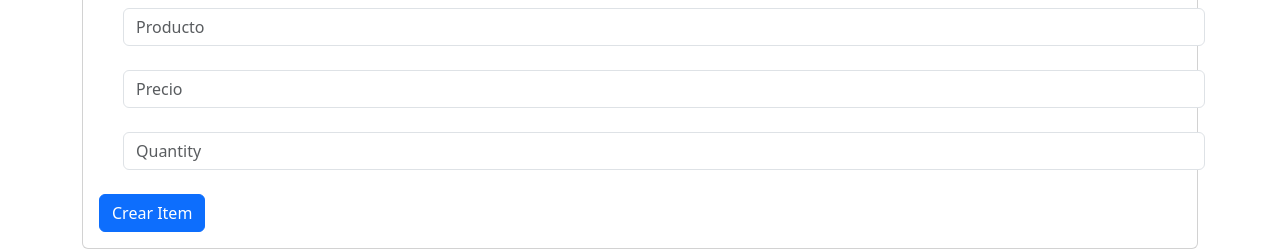
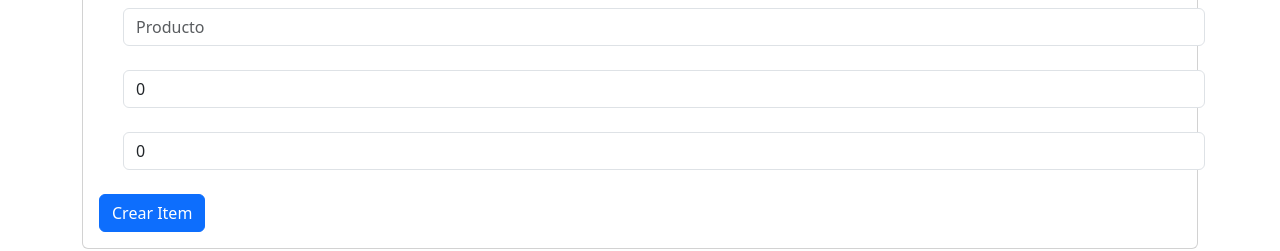
Before and after one commit to Eusebio9494/4-invoice-app, a React (Vite) app: page / in a window 1280 px wide. Shown: the part 653-904 px from the top of the page. Built offline with nearby package versions, Linux system fonts and the light colour scheme.

Commit message:
Se agregan instrucciones 'value' dentro del tag input y se reinician los valores de las celdas en el tag form para limpiar el formulario despues de enviarlo

```diff
--- a/src/InvoiceApp.jsx
+++ b/src/InvoiceApp.jsx
@@ -46,23 +46,31 @@ export const InvoiceApp = () => {
                                 {id: 4, product: productValue,
                                     price: +priceValue,
                                     quantity: parseInt(quantitytValue, 10)}
-                            ])
+                            ]);
+                            setProductValue('');
+                            setPriceValue(0);
+                            setQuantityValue(0);
                         }}>
                             <input type="text"
                             name="product"
+                            value={productValue} //para limpiar valor despues de enviar formulario
                             placeholder="Producto" className="form-control m-4" onChange={ event => {
                                 console.log(event.target.value)
                                 setProductValue(event.target.value)
                                 //target es el campo
                                 //value es el valor ingresado
                             }}/>
+
                             <input type="text"
                             name="price"
+                            value={priceValue}
                             placeholder="Precio" className="form-control m-4" onChange={ event => {
                                 console.log(event.target.value)
                                 setPriceValue(event.target.value)}}/>
+
                             <input type="text"
                             name="quantity"
+                            value={quantitytValue}
                             placeholder="Quantity" className="form-control m-4" onChange={ event => {
                                 console.log(event.target.value)
                                 setQuantityValue(event.target.value)}}/>
```
